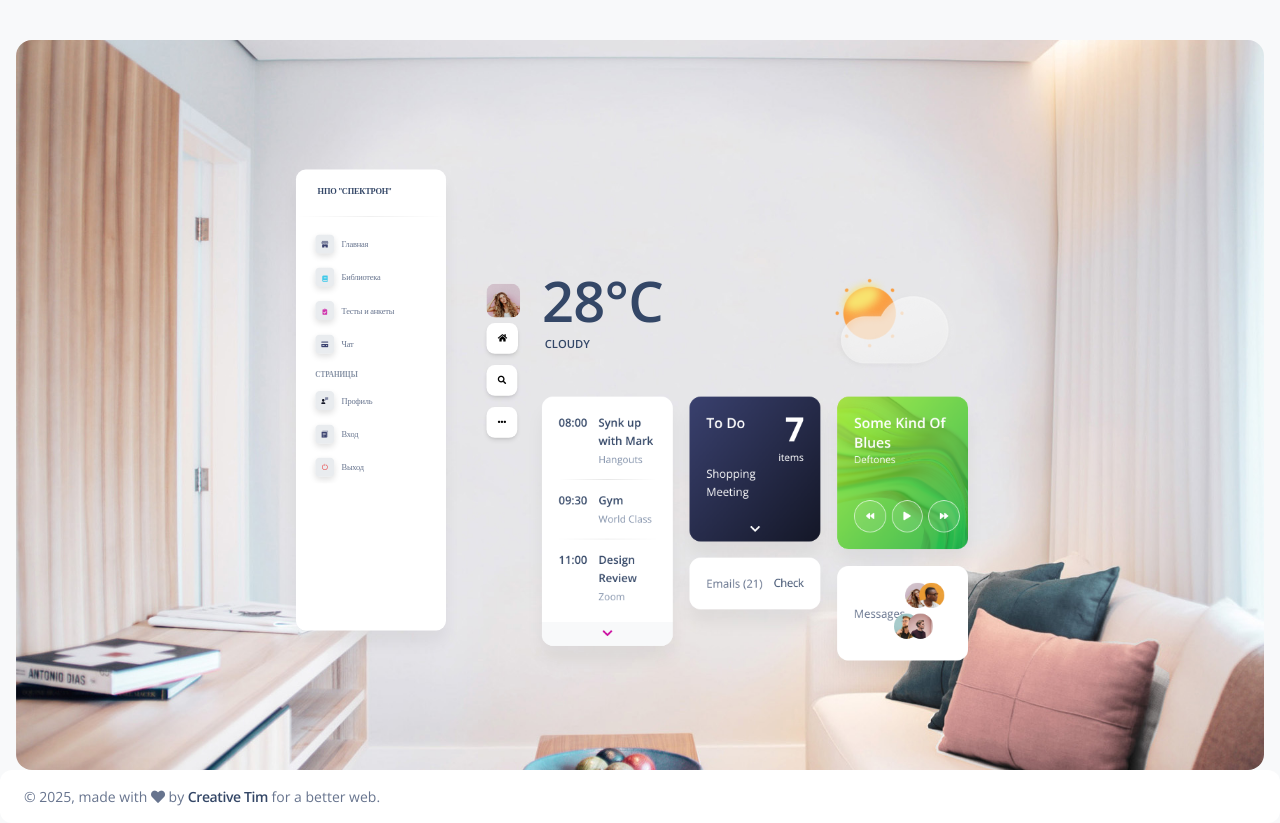
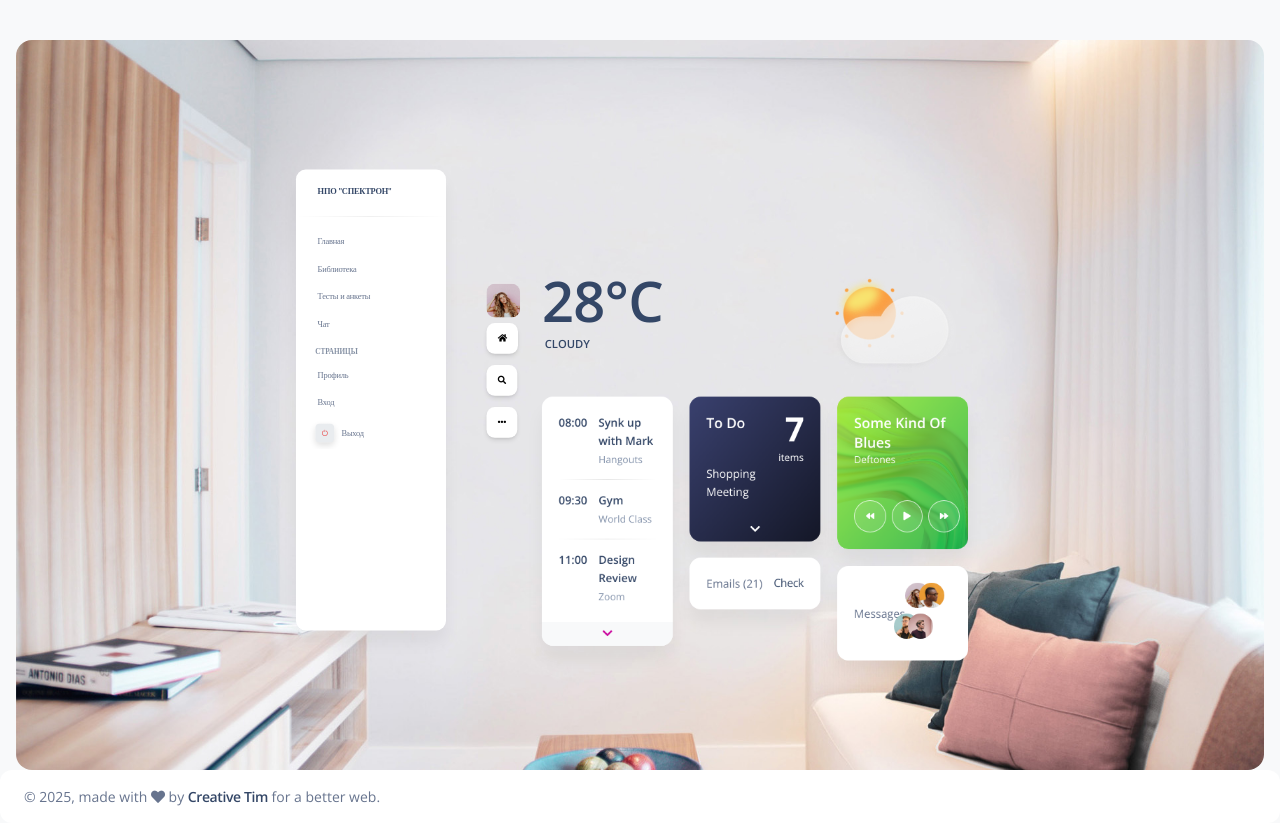
Before and after one commit to amscotti/local-LLM-with-RAG, a Vue app in the folder vite-soft-ui-dashboard-main/: page /#/virtual-reality in a window 1280 px wide. Built offline with nearby package versions, Linux system fonts and the light colour scheme; sample sign-in values are in the browser's storage.

Commit message:
убраны иконки

```diff
--- a/vite-soft-ui-dashboard-main/src/components/Icon.vue
+++ b/vite-soft-ui-dashboard-main/src/components/Icon.vue
@@ -1,6 +1,6 @@
 <template>
   <!-- dashboard - shop icon -->
-  <svg
+  <!-- <svg
     v-if="name === 'dashboard'"
     width="12px"
     height="12px"
@@ -28,7 +28,7 @@
         </g>
       </g>
     </g>
-  </svg>
+  </svg> -->
   <svg
     v-if="name === 'virtual-reality'"
     width="12px"
--- a/vite-soft-ui-dashboard-main/src/examples/Sidenav/SidenavCollapse.vue
+++ b/vite-soft-ui-dashboard-main/src/examples/Sidenav/SidenavCollapse.vue
@@ -1,11 +1,6 @@
 <template>
   <router-link class="nav-link" :to="to" v-bind="$attrs">
-    <div
-      class="text-center bg-white shadow icon icon-shape icon-sm border-radius-md d-flex align-items-center justify-content-center"
-      :class="$store.state.isRTL ? ' ms-2' : 'me-2'"
-    >
-      <slot name="icon"></slot>
-    </div>
+
     <span
       class="nav-link-text"
       :class="$store.state.isRTL ? ' me-1' : 'ms-1'"
--- a/vite-soft-ui-dashboard-main/src/examples/Sidenav/SidenavList.vue
+++ b/vite-soft-ui-dashboard-main/src/examples/Sidenav/SidenavList.vue
@@ -34,9 +34,9 @@
       </li>
       <li class="nav-item">
         <sidenav-collapse nav-text="Чат" :to="{ name: 'Billing' }">
-          <template #icon>
+          <!-- <template #icon>
             <icon name="billing" />
-          </template>
+          </template> -->
         </sidenav-collapse>
       </li>
 
```
